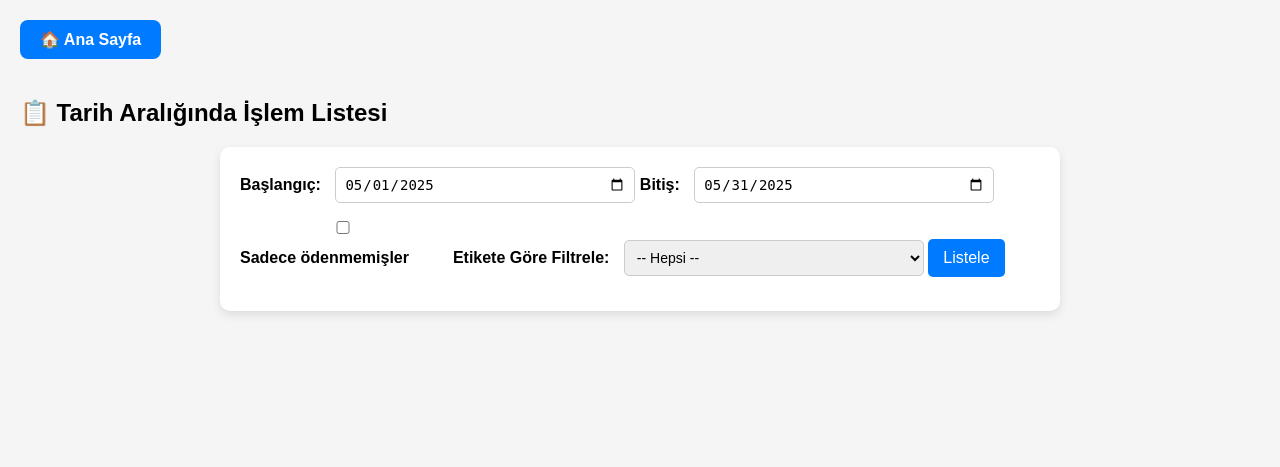
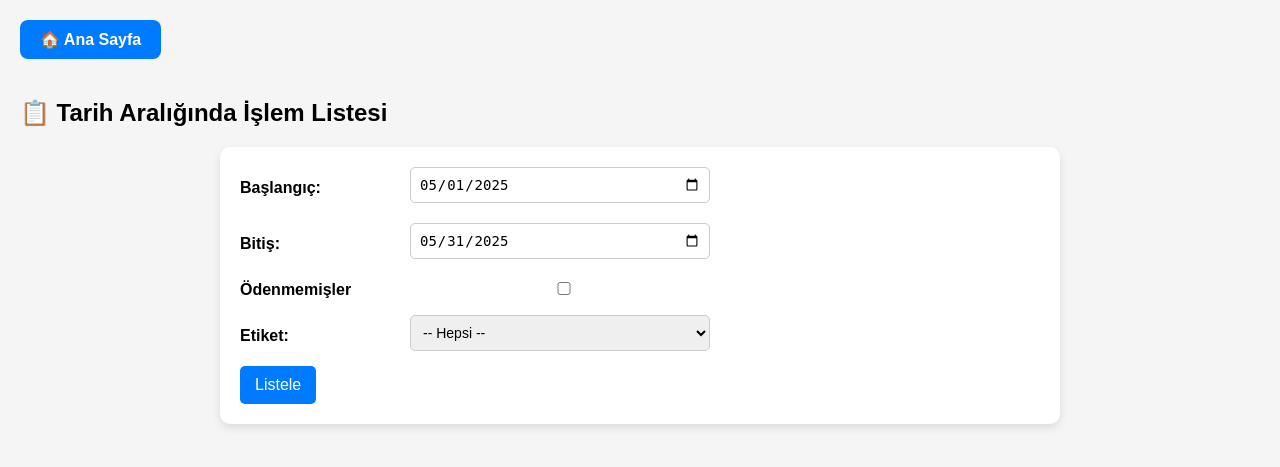
Before and after one commit to goredhell/gelir-gider-takibi, a PHP site: page /rapor_liste.php in a window 1280 px wide. Shown: the top 467 px of the page. Run offline with PHP 8.4, Linux system fonts and the light colour scheme; the visitor is signed in with stand-in values (Sample User, id 1); data that the repository does not hold is empty.

Commit message:
delete geri dönüşleri düzeltildi

```diff
--- a/rapor_liste.php
+++ b/rapor_liste.php
@@ -13,18 +13,18 @@ $last_day_of_month = date("Y-m-t");
 ?>
 
 <form method="GET" action="rapor_liste.php">
+	<div class="form-grid">
     <label for="baslangic">Başlangıç:</label>
     <input type="date" name="baslangic" required value="<?= $_GET['baslangic'] ?? $first_day_of_month; ?>">
 
     <label for="bitis">Bitiş:</label>
     <input type="date" name="bitis" required value="<?= $_GET['bitis'] ?? $last_day_of_month; ?>">
 
-    <label>
-        <input type="checkbox" name="sadece_odenmemisler" value="1" <?= isset($_GET['sadece_odenmemisler']) ? 'checked' : '' ?>>
-        Sadece ödenmemişler
-    </label>
+    <label for="sadece_odenmemisler">Ödenmemişler</label>
+    <input type="checkbox" name="sadece_odenmemisler" value="1" <?= isset($_GET['sadece_odenmemisler']) ? 'checked' : '' ?>>
 
-    <label for="etiket">Etikete Göre Filtrele:</label>
+
+    <label for="etiket">Etiket:</label>
     <select name="etiket" id="etiket">
         <option value="">-- Hepsi --</option>
         <?php
@@ -35,6 +35,7 @@ $last_day_of_month = date("Y-m-t");
         }
         ?>
     </select>
+	</div>
 
     <button type="submit">Listele</button>
 </form>
@@ -94,7 +95,8 @@ $last_day_of_month = date("Y-m-t");
                     <td><?= $row['aciklama'] ?></td>
                     <td><?= htmlspecialchars($row['etiket']) ?></td>
                     <td>
-                        <a href="delete.php?id=<?= $row['id'] ?>" onclick="return confirm('Bu kaydı silmek istediğinize emin misiniz?')" style="color:red;">🗑️</a>
+                        <a href="delete.php?id=<?= $row['id'] ?>&baslangic=<?= urlencode($_GET['baslangic']) ?>&bitis=<?= urlencode($_GET['bitis']) ?>&etiket=<?= urlencode($_GET['etiket'] ?? '') ?>&sadece_odenmemisler=<?= isset($_GET['sadece_odenmemisler']) ? '1' : '0' ?>" onclick="return confirm('Bu kaydı silmek istediğinize emin misiniz?')" style="color:red;">🗑️</a>
+
                     </td>
                 </tr>
             <?php endwhile; ?>
```
Also changed, not shown: delete.php (+9 -4 lines).
